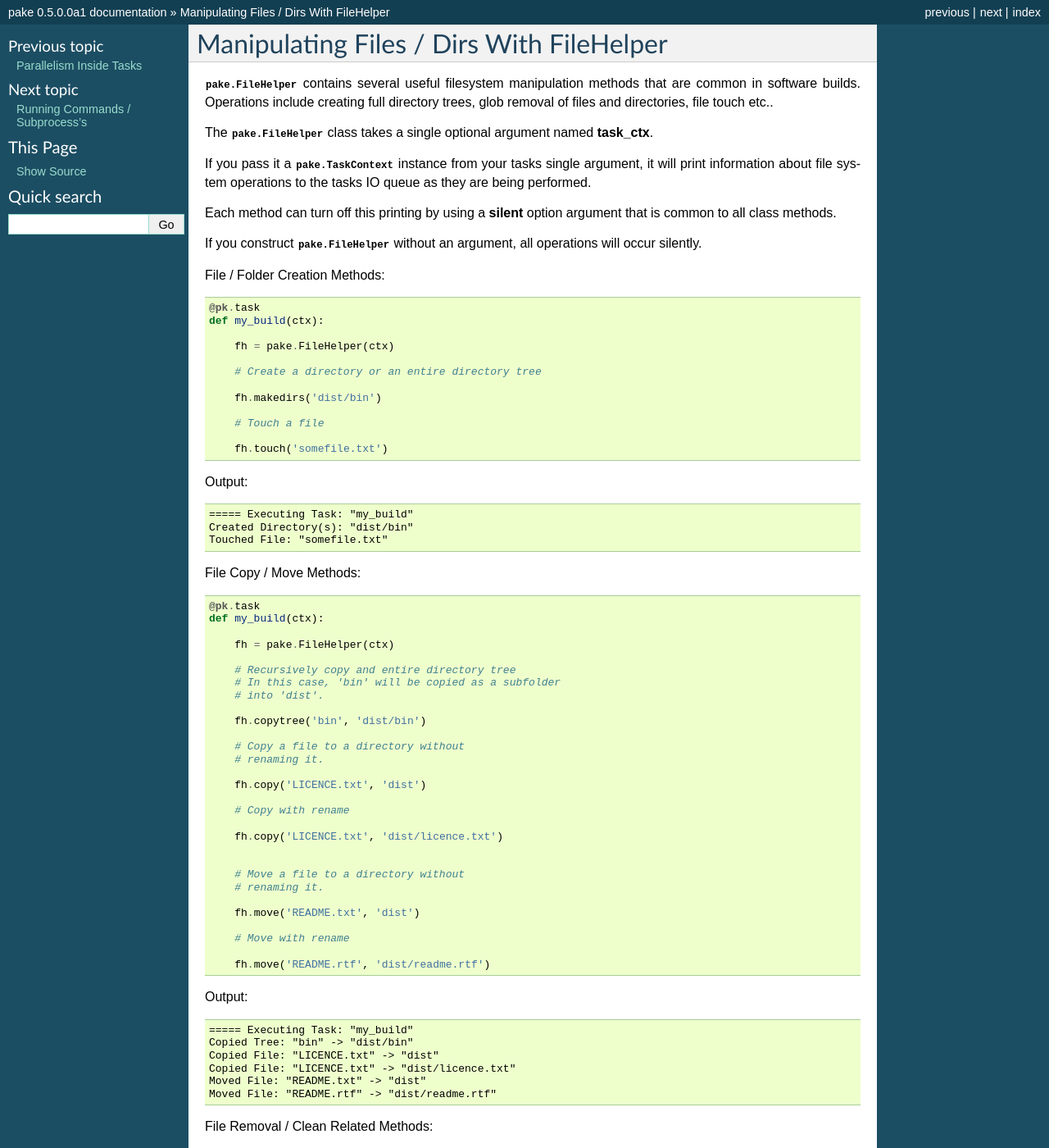
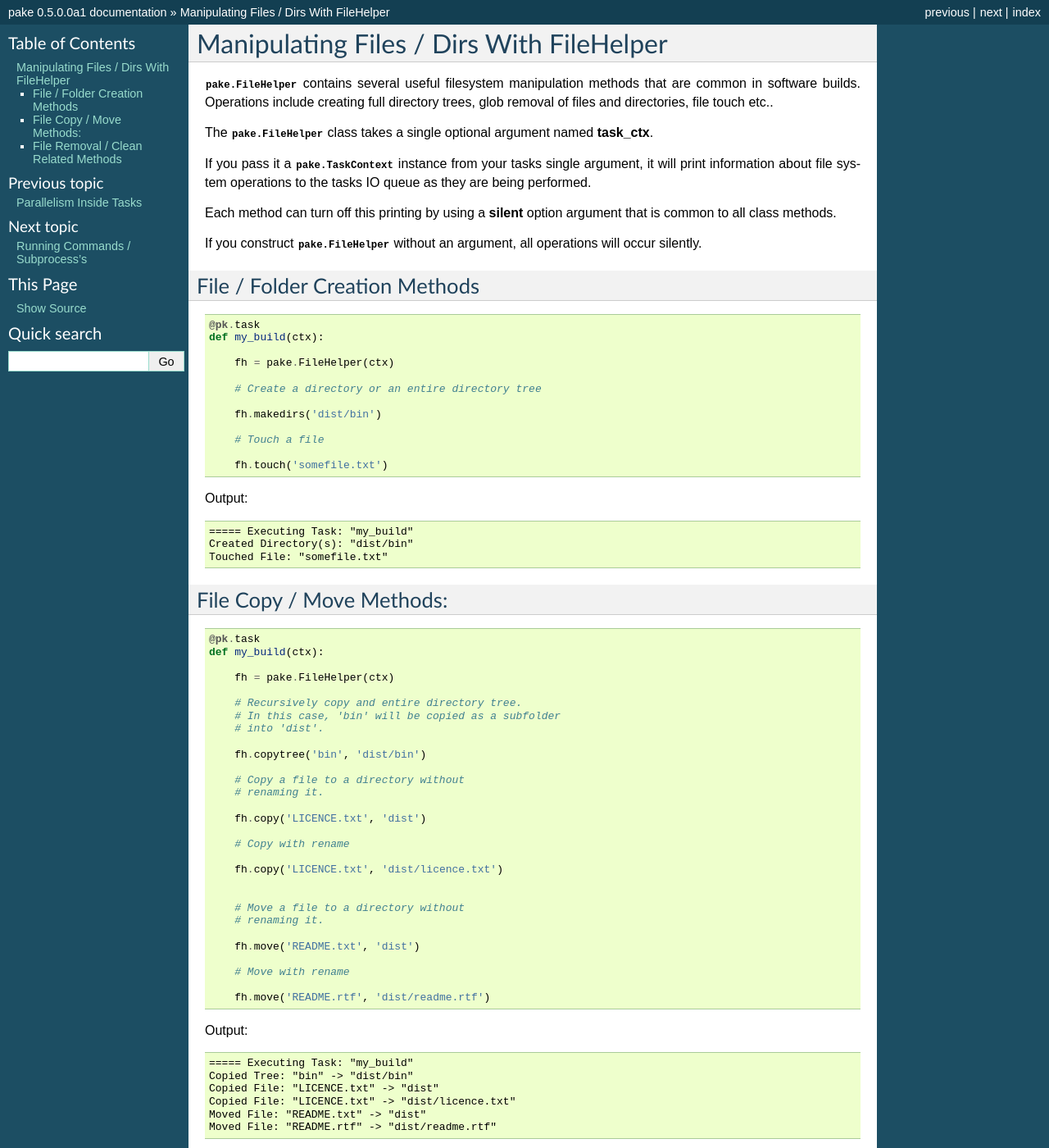
Before and after one commit to Teriks/pake, a Sphinx documentation site: the page built from docs/source/filehelper.rst, in a window 1280 px wide and 1400 px high. Shown: the whole window at 82% size. Built offline with Sphinx 7.4.7, drawn with Linux system fonts in a browser that asks for light colours; some of the changed text lies outside the part shown.

Commit message:
Separate FileHelper examples page into sections

```diff
--- a/docs/source/filehelper.rst
+++ b/docs/source/filehelper.rst
@@ -17,7 +17,8 @@ If you construct :py:class:`pake.FileHelper` without an argument, all operations
 silently.
 
 
-File / Folder Creation Methods:
+File / Folder Creation Methods
+------------------------------
 
 .. code-block:: python
 
@@ -45,6 +46,7 @@ Output:
 
 
 File Copy / Move Methods:
+-------------------------
 
 .. code-block:: python
 
@@ -54,7 +56,7 @@ File Copy / Move Methods:
 
        fh = pake.FileHelper(ctx)
 
-       # Recursively copy and entire directory tree
+       # Recursively copy and entire directory tree.
        # In this case, 'bin' will be copied as a subfolder
        # into 'dist'.
 
@@ -91,7 +93,8 @@ Output:
    Moved File: "README.rtf" -> "dist/readme.rtf"
 
 
-File Removal / Clean Related Methods:
+File Removal / Clean Related Methods
+------------------------------------
 
 .. code-block:: python
 
```
